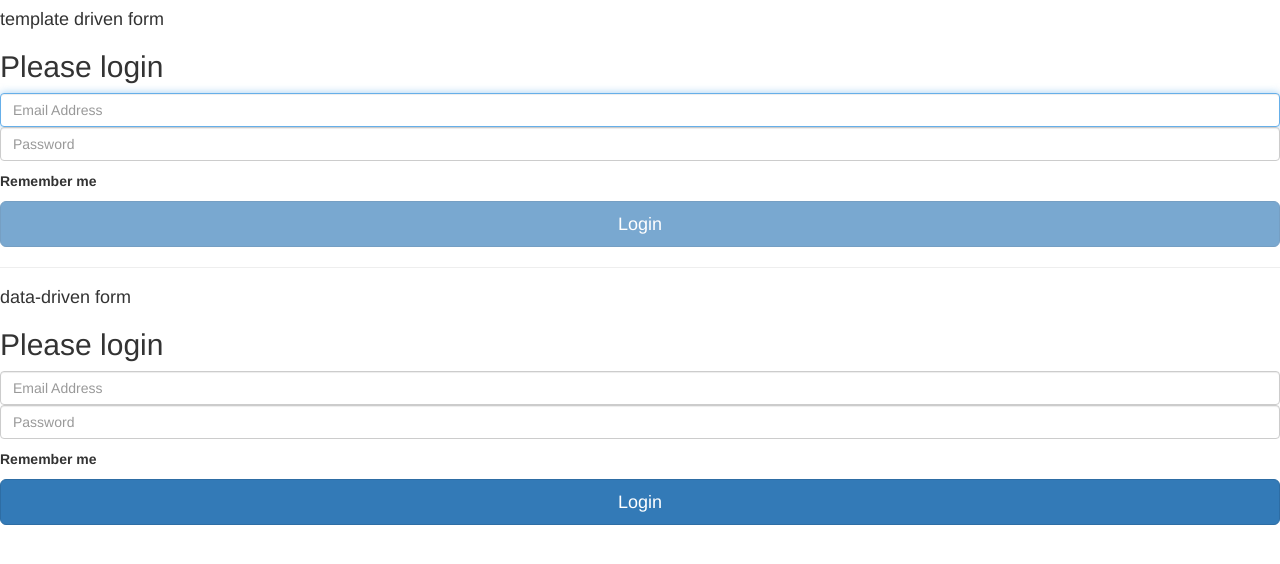
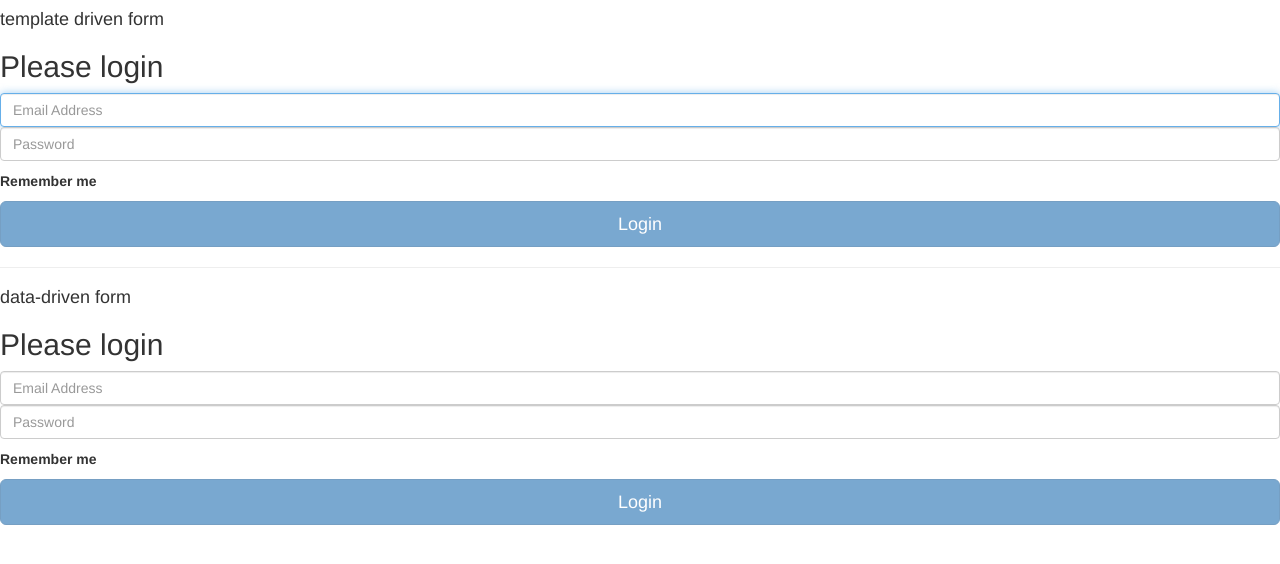
Before and after one commit to avilavate/ngForm, an Angular app in the folder ngForms/: page / in a window 1280 px wide. Shown: the top 564 px of the page. Built offline with nearby package versions, Linux system fonts and the light colour scheme.

Commit message:
Added validators.

```diff
--- a/ngForms/src/app/data-driven-form/data-driven-form.component.html
+++ b/ngForms/src/app/data-driven-form/data-driven-form.component.html
@@ -8,6 +8,6 @@
     <label class="checkbox" name=password>
         <input type="checkbox" value="remember-me" id="rememberMe" name="rememberMe" > Remember me
       </label>
-    <button class="btn btn-lg btn-primary btn-block" type="submit" name="submit">Login</button>
+    <button class="btn btn-lg btn-primary btn-block" type="submit" name="submit" [disabled]="!myForm.valid">Login</button>
   </form>
 </div>
--- a/ngForms/src/app/data-driven-form/data-driven-form.component.ts
+++ b/ngForms/src/app/data-driven-form/data-driven-form.component.ts
@@ -1,5 +1,5 @@
 import { Component, OnInit } from '@angular/core';
-import { FormControl, FormGroup, Validator } from '@angular/forms';
+import { FormControl, FormGroup, Validators } from '@angular/forms';
 import { ReactiveFormsModule } from '@angular/forms'
 
 @Component({
@@ -12,8 +12,8 @@ export class DataDrivenFormComponent implements OnInit {
   constructor() {
     this.myForm = new FormGroup(
       {
-        'username': new FormControl(),
-        'password': new FormControl()
+        'username': new FormControl('', Validators.required),
+        'password': new FormControl('', Validators.required)
       }
     )
   }
```
